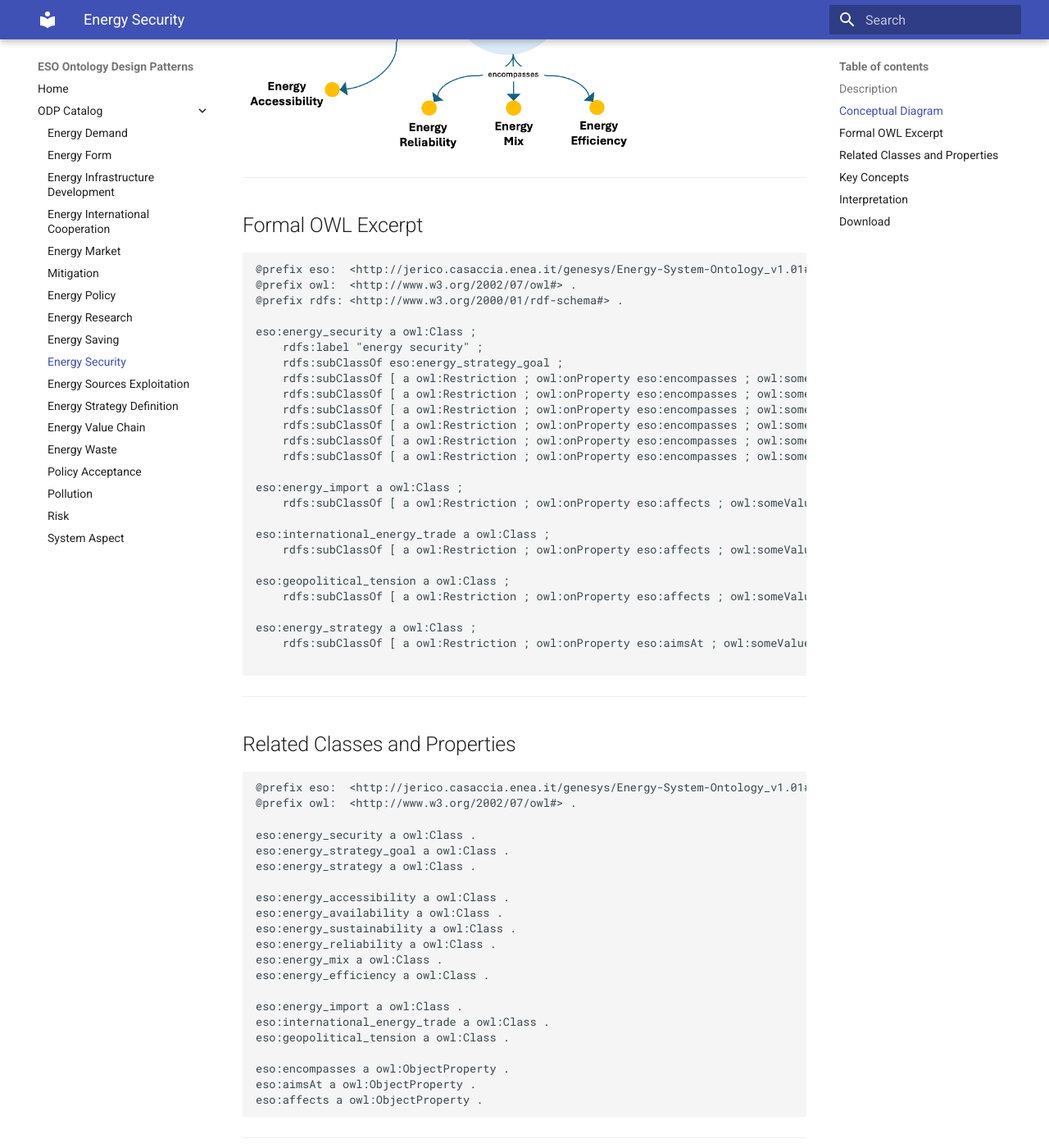
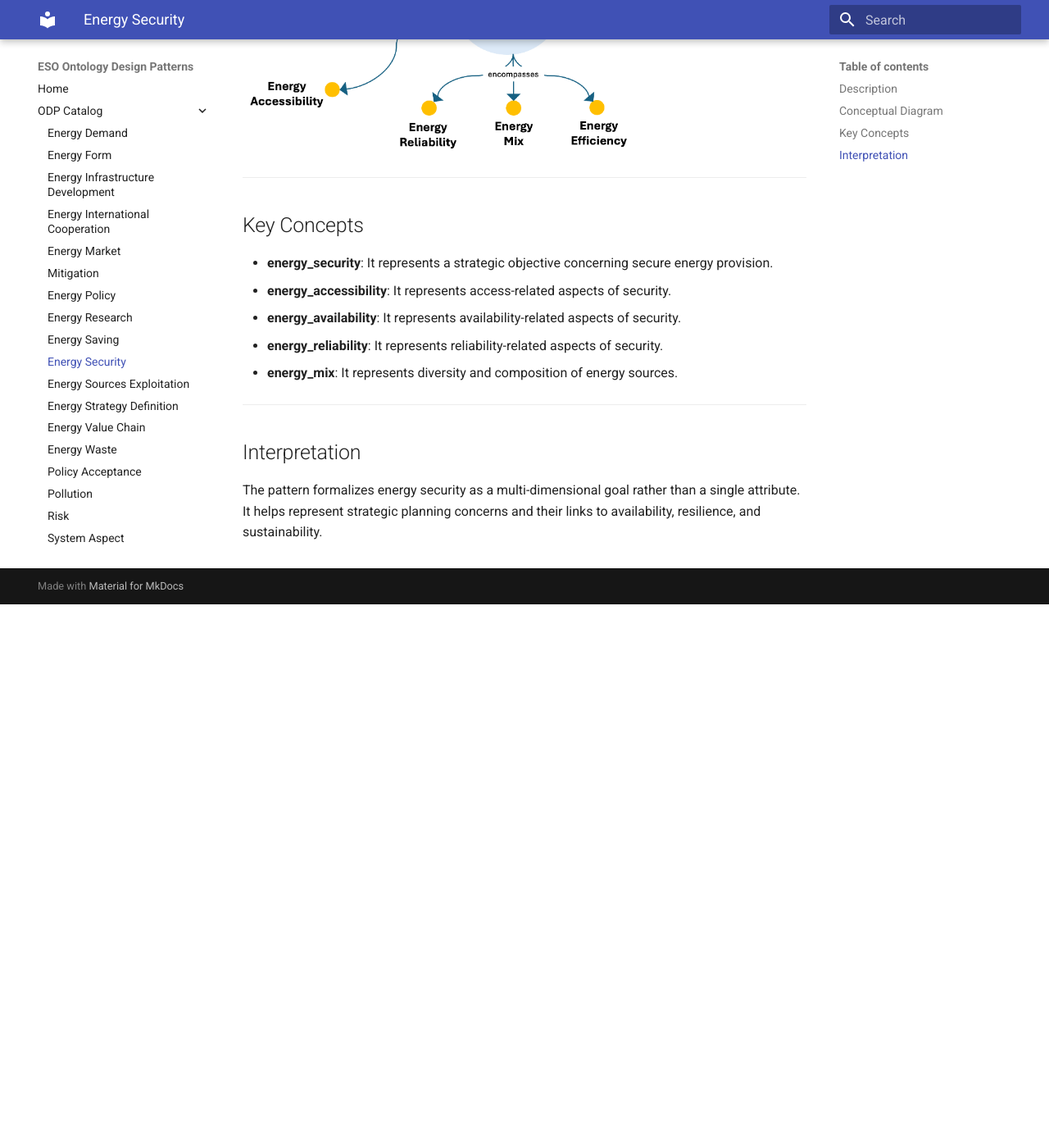
Before and after one commit to AntonioDeNicola/eso-odp-site, an MkDocs documentation site: the page built from docs/odp/energy-security.md, in a window 1280 px wide and 1400 px high, scrolled down 663 px. Shown: the whole window at 82% size. Built offline with MkDocs 1.6.1 and Material for MkDocs 9.7.7, drawn with Linux system fonts in a browser that asks for light colours.

Commit message:
Update energy-security.md

````diff
--- a/docs/odp/energy-security.md
+++ b/docs/odp/energy-security.md
@@ -9,67 +9,6 @@ This pattern provides a structured semantic representation that can be reused ac
 
 ## Conceptual Diagram
 ![Energy Security ODP Diagram](../assets/images/energy-security.png)
-
----
-
-## Formal OWL Excerpt
-
-```turtle
-@prefix eso:  <http://jerico.casaccia.enea.it/genesys/Energy-System-Ontology_v1.01#> .
-@prefix owl:  <http://www.w3.org/2002/07/owl#> .
-@prefix rdfs: <http://www.w3.org/2000/01/rdf-schema#> .
-
-eso:energy_security a owl:Class ;
-    rdfs:label "energy security" ;
-    rdfs:subClassOf eso:energy_strategy_goal ;
-    rdfs:subClassOf [ a owl:Restriction ; owl:onProperty eso:encompasses ; owl:someValuesFrom eso:energy_accessibility ] ;
-    rdfs:subClassOf [ a owl:Restriction ; owl:onProperty eso:encompasses ; owl:someValuesFrom eso:energy_availability ] ;
-    rdfs:subClassOf [ a owl:Restriction ; owl:onProperty eso:encompasses ; owl:someValuesFrom eso:energy_sustainability ] ;
-    rdfs:subClassOf [ a owl:Restriction ; owl:onProperty eso:encompasses ; owl:someValuesFrom eso:energy_reliability ] ;
-    rdfs:subClassOf [ a owl:Restriction ; owl:onProperty eso:encompasses ; owl:someValuesFrom eso:energy_mix ] ;
-    rdfs:subClassOf [ a owl:Restriction ; owl:onProperty eso:encompasses ; owl:someValuesFrom eso:energy_efficiency ] .
-
-eso:energy_import a owl:Class ;
-    rdfs:subClassOf [ a owl:Restriction ; owl:onProperty eso:affects ; owl:someValuesFrom  eso:energy_security ] ;
-
-eso:international_energy_trade a owl:Class ;
-    rdfs:subClassOf [ a owl:Restriction ; owl:onProperty eso:affects ; owl:someValuesFrom  eso:energy_security ] ;
-
-eso:geopolitical_tension a owl:Class ;
-    rdfs:subClassOf [ a owl:Restriction ; owl:onProperty eso:affects ; owl:someValuesFrom  eso:energy_security ] .
-
-eso:energy_strategy a owl:Class ;
-    rdfs:subClassOf [ a owl:Restriction ; owl:onProperty eso:aimsAt ; owl:someValuesFrom eso:energy_strategy_goal ] .
-
-```
-
----
-
-## Related Classes and Properties
-
-```turtle
-@prefix eso:  <http://jerico.casaccia.enea.it/genesys/Energy-System-Ontology_v1.01#> .
-@prefix owl:  <http://www.w3.org/2002/07/owl#> .
-
-eso:energy_security a owl:Class .
-eso:energy_strategy_goal a owl:Class .
-eso:energy_strategy a owl:Class .
-
-eso:energy_accessibility a owl:Class .
-eso:energy_availability a owl:Class .
-eso:energy_sustainability a owl:Class .
-eso:energy_reliability a owl:Class .
-eso:energy_mix a owl:Class .
-eso:energy_efficiency a owl:Class .
-
-eso:energy_import a owl:Class .
-eso:international_energy_trade a owl:Class .
-eso:geopolitical_tension a owl:Class .
-
-eso:encompasses a owl:ObjectProperty .
-eso:aimsAt a owl:ObjectProperty .
-eso:affects a owl:ObjectProperty .
-```
 
 ---
 
@@ -85,8 +24,3 @@ eso:affects a owl:ObjectProperty .
 
 ## Interpretation
 The pattern formalizes energy security as a multi-dimensional goal rather than a single attribute. It helps represent strategic planning concerns and their links to availability, resilience, and sustainability.
-
----
-
-## Download
-- [TTL file](../assets/rdf/energy-security.ttl)
````
